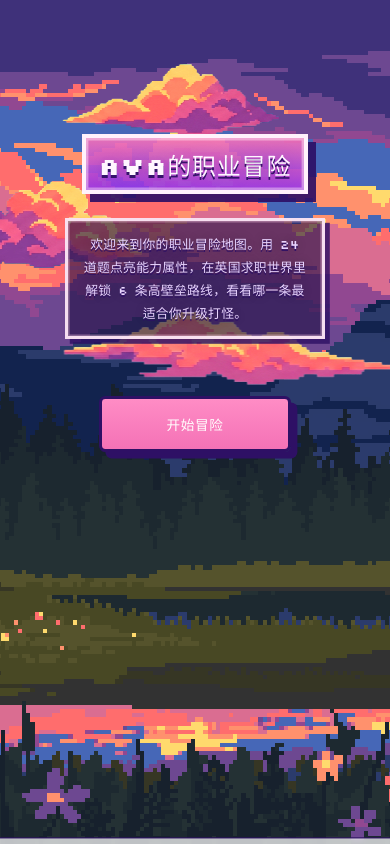
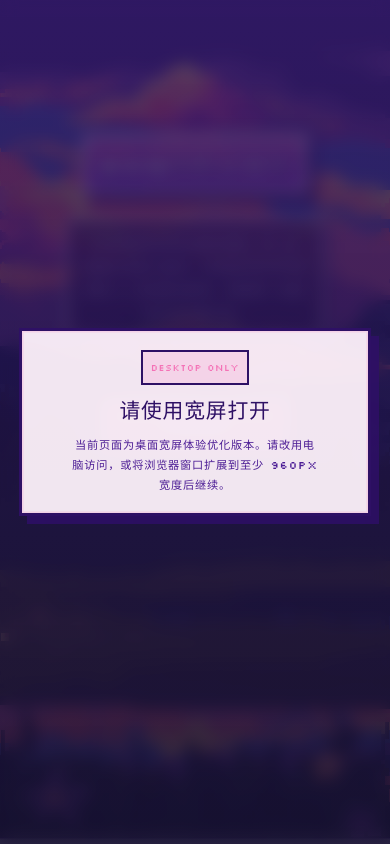
Before and after one commit to MasterFrancis/Career_Ava, a React (Vite) app: page / in a window 390 px wide. Built offline with nearby package versions, Linux system fonts and the light colour scheme; a small style sheet from the web is missing; a web font is replaced by a local one.

Commit message:
feat: Build Career Report Web App
Co-authored-by: traeagent <traeagent@users.noreply.github.com>

```diff
--- a/src/App.tsx
+++ b/src/App.tsx
@@ -11,6 +11,8 @@ import { isQuizComplete } from './domain/quiz'
 import { Modal } from './ui/Modal'
 import { PixelSkyCanvas } from './ui/PixelSkyCanvas'
 import { resetAll } from './state/storage'
+
+const MIN_DESKTOP_WIDTH = 960
 
 function Guard({
   requireQuizComplete,
@@ -33,6 +35,7 @@ export default function App() {
   const navigate = useNavigate()
   const [showReset, setShowReset] = useState(false)
   const [showTopBar, setShowTopBar] = useState(true)
+  const [isNarrowScreen, setIsNarrowScreen] = useState(false)
   const lastScrollYRef = useRef(0)
   const tickingRef = useRef(false)
   const frameRef = useRef<number | null>(null)
@@ -40,6 +43,16 @@ export default function App() {
   useEffect(() => {
     dispatch({ type: 'ui/setLastRoute', route: location.pathname })
   }, [dispatch, location.pathname])
+
+  useEffect(() => {
+    const updateViewportGuard = () => {
+      setIsNarrowScreen(window.innerWidth < MIN_DESKTOP_WIDTH)
+    }
+
+    updateViewportGuard()
+    window.addEventListener('resize', updateViewportGuard, { passive: true })
+    return () => window.removeEventListener('resize', updateViewportGuard)
+  }, [])
 
   // Removed automatic redirection to lastRoute so that clicking "开始" can navigate to "/" normally.
   // useEffect(() => {
@@ -203,6 +216,18 @@ export default function App() {
             </div>
           </Modal>
         )}
+
+        {isNarrowScreen && (
+          <div className="screenGuardOverlay" role="dialog" aria-modal="true" aria-labelledby="screen-guard-title">
+            <div className="screenGuardCard">
+              <div className="screenGuardBadge">Desktop Only</div>
+              <h2 id="screen-guard-title" className="screenGuardTitle">请使用宽屏打开</h2>
+              <p className="screenGuardText">
+                当前页面为桌面宽屏体验优化版本。请改用电脑访问，或将浏览器窗口扩展到至少 {MIN_DESKTOP_WIDTH}px 宽度后继续。
+              </p>
+            </div>
+          </div>
+        )}
       </div>
     </div>
   )
--- a/src/index.css
+++ b/src/index.css
@@ -638,6 +638,61 @@ a {
   display: flex;
   justify-content: flex-end;
   gap: 10px;
+}
+
+.screenGuardOverlay {
+  position: fixed;
+  inset: 0;
+  z-index: 260;
+  display: flex;
+  align-items: center;
+  justify-content: center;
+  padding: 24px;
+  background:
+    linear-gradient(180deg, rgba(43, 18, 92, 0.78) 0%, rgba(21, 14, 48, 0.88) 100%);
+  backdrop-filter: blur(10px);
+}
+
+.screenGuardCard {
+  width: min(560px, 100%);
+  padding: 24px 24px 22px;
+  background: rgba(255, 244, 252, 0.94);
+  color: var(--text);
+  border: 4px solid var(--stroke);
+  box-shadow:
+    10px 10px 0 rgba(46, 16, 101, 0.9),
+    inset 0 0 0 2px rgba(244, 114, 182, 0.18);
+  text-align: center;
+}
+
+.screenGuardBadge {
+  display: inline-block;
+  padding: 6px 10px;
+  margin-bottom: 14px;
+  background: rgba(244, 114, 182, 0.16);
+  color: var(--accent);
+  border: 3px solid var(--stroke);
+  font-family: var(--pixel-cjk);
+  font-size: 12px;
+  letter-spacing: 0.6px;
+  text-transform: uppercase;
+}
+
+.screenGuardTitle {
+  margin: 0;
+  font-family: var(--pixel-cjk);
+  font-size: 26px;
+  line-height: 1.3;
+  color: var(--stroke);
+}
+
+.screenGuardText {
+  margin: 14px auto 0;
+  max-width: 30ch;
+  font-family: var(--pixel-cjk);
+  font-size: 14px;
+  line-height: 1.8;
+  color: #4c1d95;
 }
 
 .btn:disabled,
```
